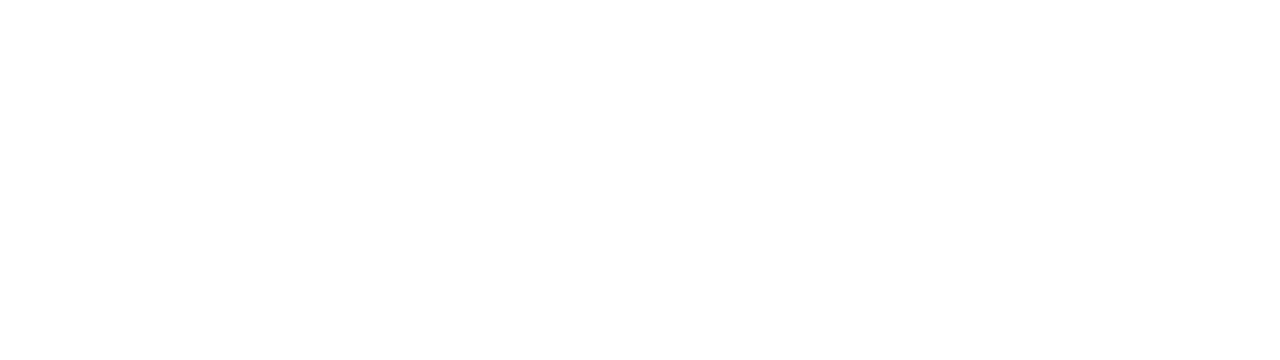
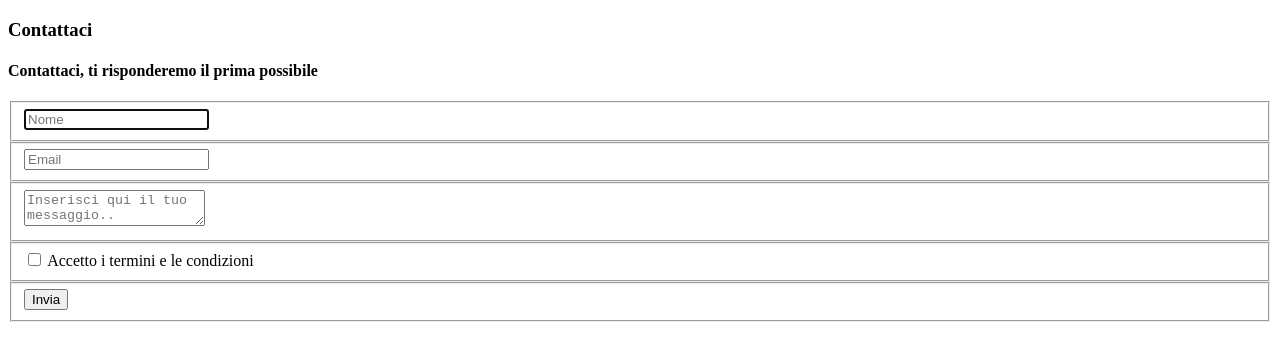
Before and after one commit to Regaaasara/Negozio-di-piante, a plain HTML site: page contatti.html in a window 1280 px wide. Drawn offline with nearby package versions, Linux system fonts and the light colour scheme.

Commit message:
Update contatti.html

```diff
--- a/contatti.html
+++ b/contatti.html
@@ -6,7 +6,27 @@
   <meta name="viewport" content="width=device-width, initial-scale=1.0">
   <title>Home &#183; Sweet Flowering</title>
 
-
+ <div class="form">
+			<form id="contact" action="" method="post">
+				<h3>Contattaci</h3>
+				<h4>Contattaci, ti risponderemo il prima possibile</h4>
+				<fieldset>
+					<input placeholder="Nome" type="text" tabindex="1" required autofocus>
+				</fieldset>
+				<fieldset>
+					<input placeholder="Email" type="email" tabindex="2" required>
+				</fieldset>
+				<fieldset>
+					<textarea placeholder="Inserisci qui il tuo messaggio.." tabindex="5" required></textarea>
+				</fieldset>
+				<fieldset>
+					<input type="checkbox" required> <label for="checkbox">Accetto i termini e le condizioni</label>
+				</fieldset>
+				<fieldset>
+					<button name="Invia" type="submit" id="contact-submit" data-submit="...Sending">Invia</button>
+				</fieldset>
+			</form>
+		</div>
 
 
       <script src="https://cdn.jsdelivr.net/npm/bootstrap@5.5.0/js/bootstrap.bundle.min.js"></script>
```
